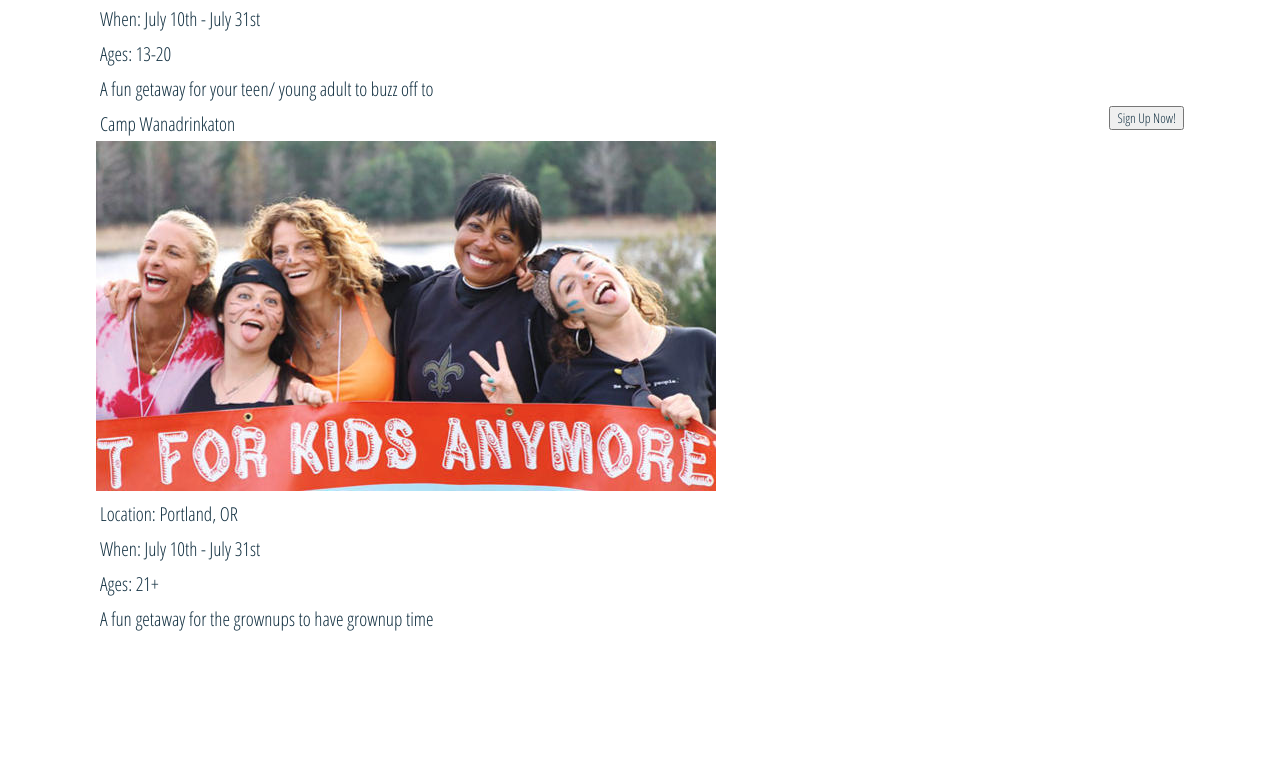
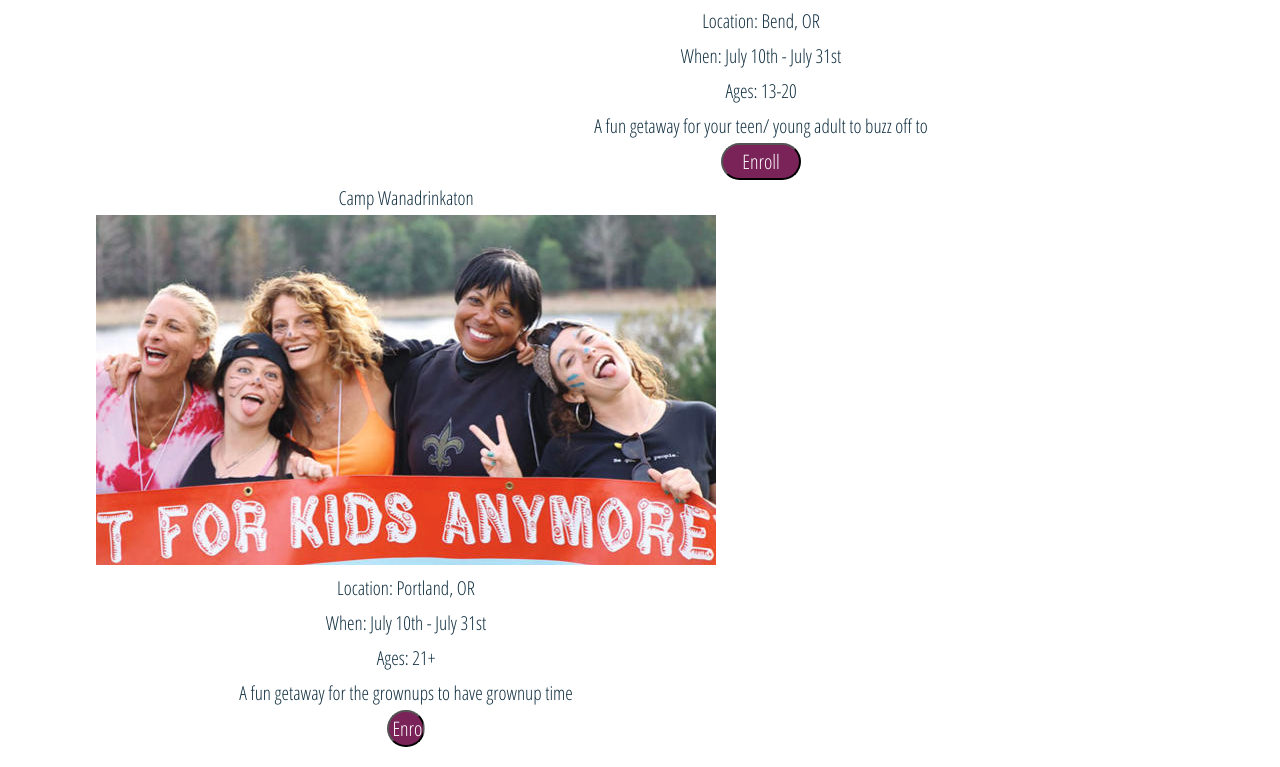
Before and after one commit to klwooster/tech-elevator, a Vue app in the folder vue/frontend/: page /camp-home in a window 1280 px wide. Shown: the part 1157-1924 px from the top of the page. Before the commit the page ends 1813 px from the top, so only its background shows below. Built offline with nearby package versions, Linux system fonts and the light colour scheme; a web font is replaced by a local one.

Commit message:
attempted CSS for home page

```diff
--- a/vue/frontend/src/views/CampHome.vue
+++ b/vue/frontend/src/views/CampHome.vue
@@ -9,11 +9,11 @@
         <p>When: {{camp.date}}</p>
         <p>Ages: {{camp.ageRange}}</p>
         <p>{{camp.description}}</p>
+        <div class="button">
+            <router-link v-bind:to="{name: 'campregistration'}">
+                <button>Enroll</button>
+            </router-link>
         </div>
-    <div>
-        <router-link v-bind:to="{name: 'campregistration'}">
-            <button>Sign Up Now!</button>
-        </router-link>
     </div>
   </div>
 </template>
@@ -75,13 +75,25 @@ export default {
         flex-wrap: wrap;
         justify-content: space-between;
     }
+    .row{
+        justify-content: center;
+        text-align: center;
+    }
     .camp-image {
         display: block;
-        height: 40%;
-        width: 30%;
+        max-height: 20%;
+        max-width: 30%;
         overflow: hidden;
     }
-    .camp-image img {
+    .camp-image > img {
         object-fit: cover;
     }
+    .button button{
+        font-size: 20px;
+        border-radius: 20px;
+        width: 6%;
+        background-color:#792359;
+        color: white;
+        padding: 3px;
+    }
 </style>
```
Lines whose indentation alone changed are shown as unchanged.
